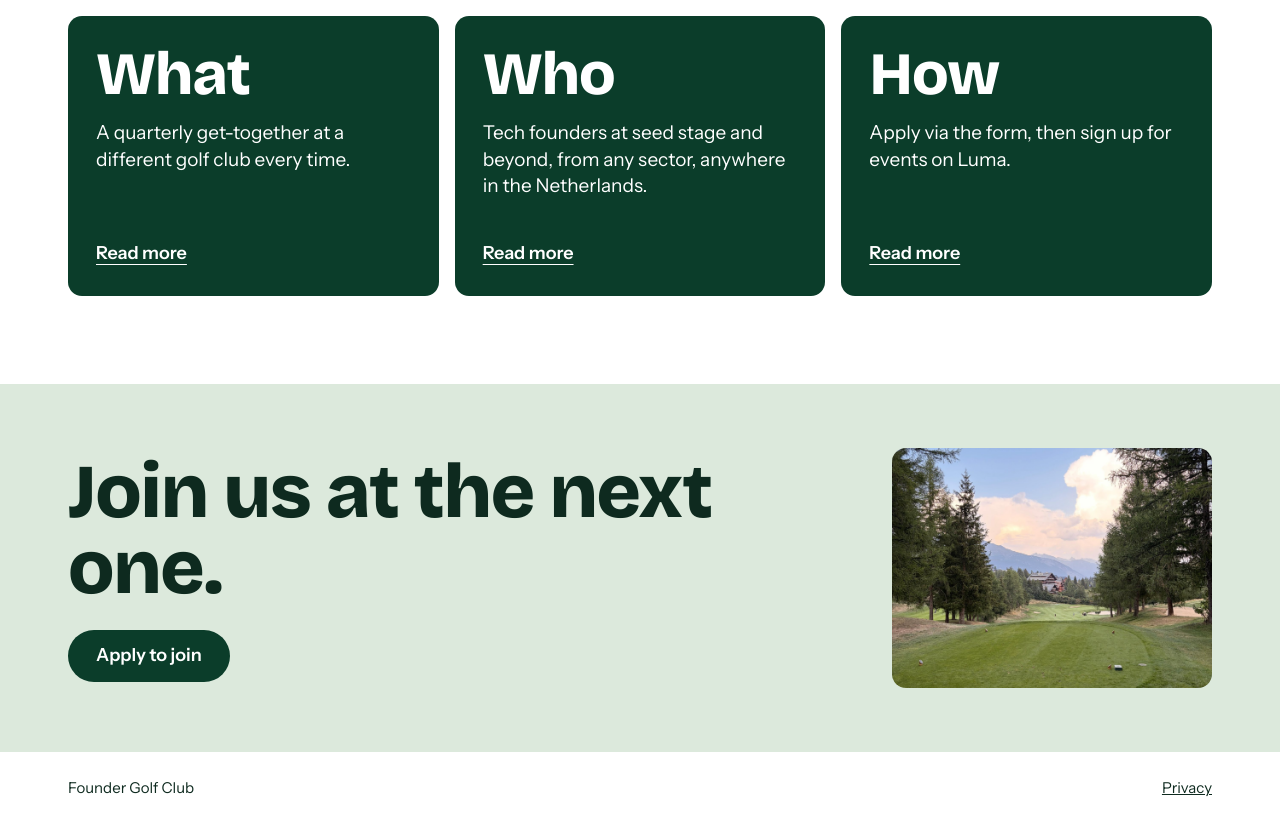
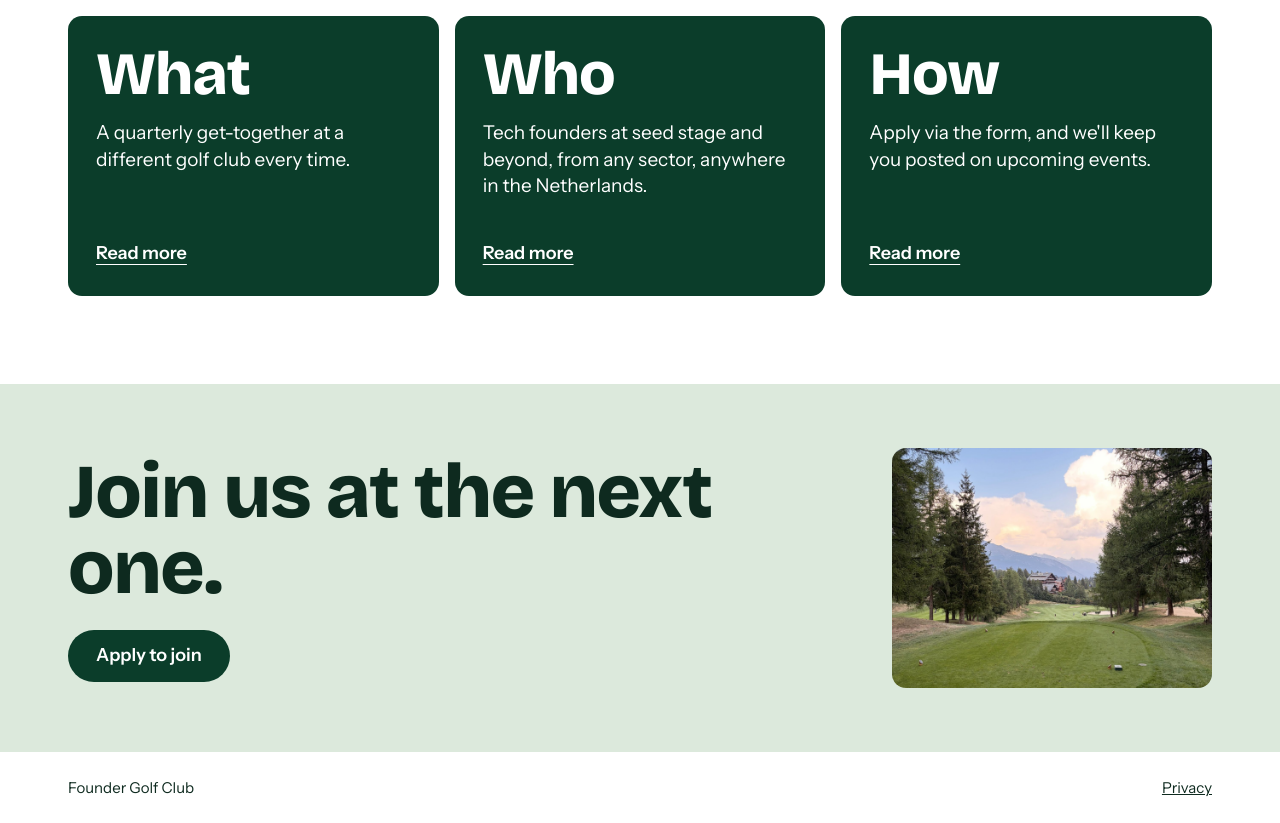
Before and after one commit to Lisette-Upstream/founder-golf-club, a plain HTML site: page index.html in a window 1280 px wide. Shown: the part 840-1663 px from the top of the page. Drawn offline with Linux system fonts and the light colour scheme.

Commit message:
Remove Luma from the How card and page description
Co-Authored-By: Claude Opus 5.5 <noreply@anthropic.com>
Claude-Session: https://claude.ai/code/session_01Aq6HfQb78q7Tvs4fH3VBfE

```diff
--- a/index.html
+++ b/index.html
@@ -49,7 +49,7 @@
       <a class="card" href="/how/">
         <div>
           <h2>How</h2>
-          <p>Apply via the form, then sign up for events on Luma.</p>
+          <p>Apply via the form, and we'll keep you posted on upcoming events.</p>
         </div>
         <span>Read more</span>
       </a>
```
Also changed, not shown: how/index.html (+1 -1 lines).
